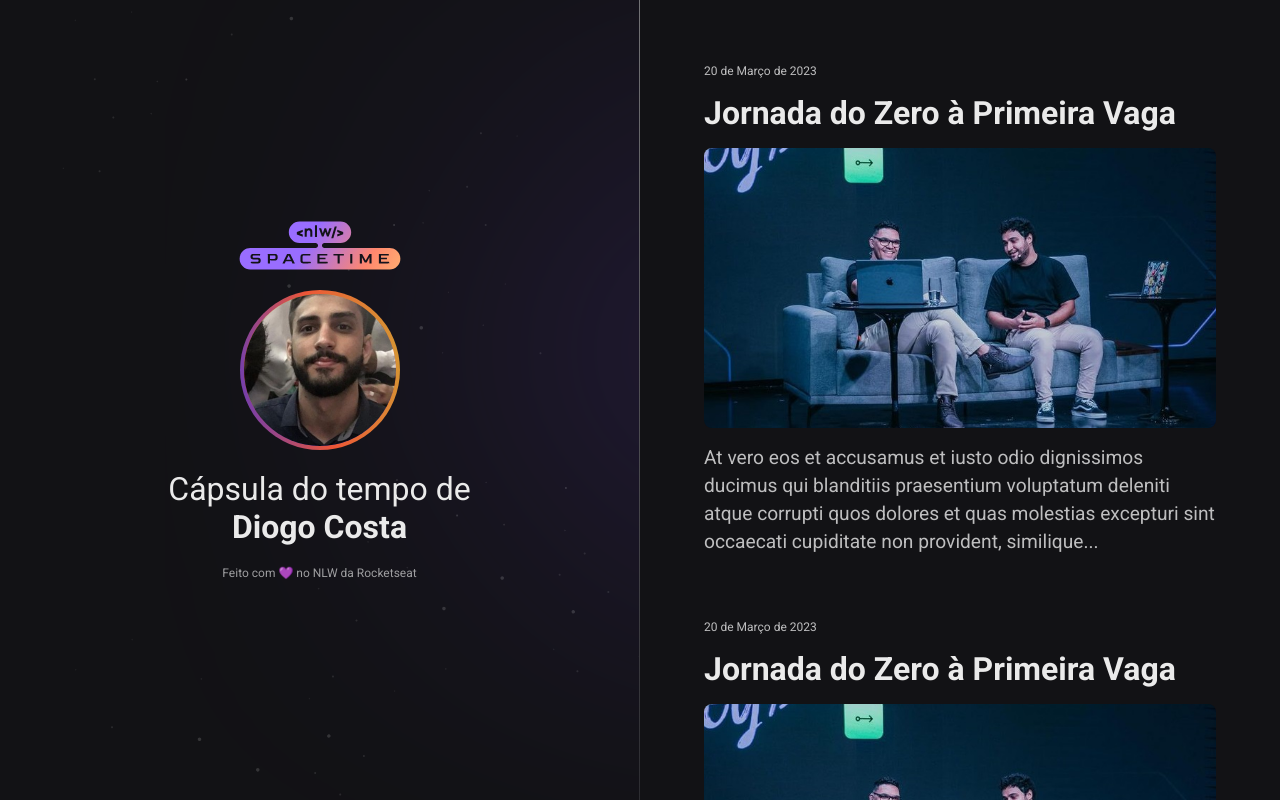
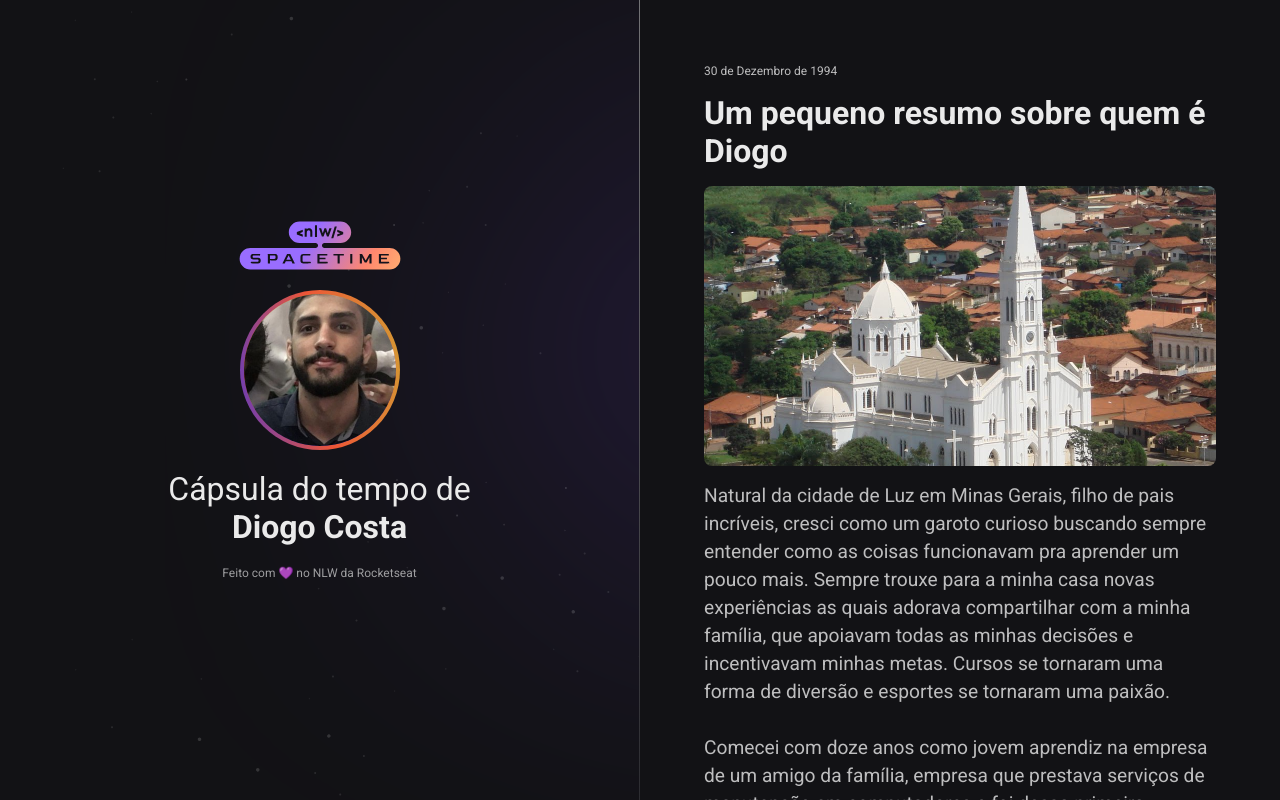
Before and after one commit to diogocnew/nlwspacetime, a plain HTML site: page index.html in a window 1280 px wide. Drawn offline with Linux system fonts and the light colour scheme.

Commit message:
Landingpage changes

```diff
--- a/index.html
+++ b/index.html
@@ -30,30 +30,48 @@
 
     <nav>
 
-    <a href="https://www.youtube.com/live/3nz5HkUJaVU?feature=share" target="_blank" class="memory">
-        <small>20 de Março de 2023</small>
-        <h1>Jornada do Zero à Primeira Vaga</h1>
-        <div><img src="./assets/jornada.png" alt="Rodrigo e Mayk apresentando o evento Jornada do Zero à Primeira Vaga" /></div>
-        <p>At vero eos et accusamus et iusto odio dignissimos ducimus qui blanditiis praesentium voluptatum deleniti atque corrupti quos dolores et quas molestias excepturi sint occaecati cupiditate non provident, similique...</p>
+    <a href="https://www.luz.mg.gov.br/" target="_blank" class="memory">
+        <small>30 de Dezembro de 1994</small>
+        <h1>Um pequeno resumo sobre quem é Diogo</h1>
+        <div><img src="./assets/luz.jpg" alt="Fotografia panorâmica da Catedral Diocesana de Luz MG - Imagem retirada do Edital de concursos Brasil" /></div>
+        <p>Natural da cidade de Luz em Minas Gerais, filho de pais incríveis, cresci como um garoto curioso buscando sempre entender como as coisas funcionavam pra aprender um pouco mais.
+            Sempre trouxe para a minha casa novas experiências as quais adorava compartilhar com a minha família, que apoiavam todas as minhas decisões e incentivavam minhas metas.
+            Cursos se tornaram uma forma de diversão e esportes se tornaram uma paixão.<br>
+            <br>
+            Comecei com doze anos como jovem aprendiz na empresa de um amigo da família, empresa que prestava serviços de manutenção em computadores e foi dessa primeira experiência de trabalho que surgiu o interesse pela tecnologia. Com o passar dos anos trabalhei em algumas outras empresas voltadas para técnologia e também me arrisquei como auxiliar de escritório, adquirindo experiência de uma nova área que hoje me acrescenta muito em minha atual profissão como Analista de Sistemas.
+        </p>
     </div>
     </a>
-
-    <a href="https://www.youtube.com/live/3nz5HkUJaVU?feature=share" target="_blank" class="memory">
-        <small>20 de Março de 2023</small>
-        <h1>Jornada do Zero à Primeira Vaga</h1>
-        <div><img src="./assets/jornada.png" alt="Rodrigo e Mayk apresentando o evento Jornada do Zero à Primeira Vaga" /></div>
-        <p>At vero eos et accusamus et iusto odio dignissimos ducimus qui blanditiis praesentium voluptatum deleniti atque corrupti quos dolores et quas molestias excepturi sint occaecati cupiditate non provident, similique...</p>
+    <a href="https://www.una.br/unidades/bom-despacho/" target="_blank" class="memory">
+        <small>20 de Março de 2017</small>
+        <h1>Minha jornada acadêmica</h1>
+        <div><img src="./assets/UnaBomDespacho.png" alt="Fotografia panorâmica da Universidade Una de Bom Despacho" /></div>
+        <p>Após o término do ensino fundamental e médio, adentrei ao mundo acadêmico inicialmente na antiga faculdade Alis, no bacharel em Sistemas de informação. Após conclusão de dois semestres me arrisquei por um período apenas em uma universidade pública, a Universidade Federal de Viçosa no campus de Rio Paranaíba (UFV RP), realizando o mesmo curso.
+            Difundi um pouco dos meus conhecimentos em esportes monitorando atividades extracurriculares, participei de grupos de estudos e adquiri grande conhecimento estudando por lá, mas por motivos pessoais minha jornada acadêmica pelo menos por ali chegou ao fim.<br>
+            Após retornar para Luz, fiz a reentrada no bacharel em Bom Despacho/MG, dessa vez com a faculdade recebendo o novo título de Universidade, a Universidade UNA.<br>
+            <br>Concluí o bacharel em Sistemas de Informação em 2021, já trabalhando como analista em minha área e com conhecimento pronto para ser utilizado no mercado de trabalho.
+        </p>
     </div>
     </a>
+    <a href="https://youtu.be/DqrmwCE3aRI" target="_blank" class="memory">
+        <small>17 de Janeiro de 2019</small>
+        <h1>Minha profissão e a empresa</h1>
+        <div><img src="./assets/WorldSystem.png" alt="Fotografia da fachada - World System" /></div>
+        <p>Enquanto ainda em busca da alcunha do título de bacharel em Sistemas de Informação, me integrei a World System, empresa de sistemas comerciais que é referência no quesito ERP no mercado da minha região. Acolhido e guiado por excelentes profissionais busquei crescimento profissional, evoluindo como analista e buscando resultados também para o crescimento da empresa, nada mais justo não é mesmo?
+        <br>
+        Ainda atuo como analista e almejo me tornar um desenvolvedor, aplicando experiências adquiridas ao longo da minha carreira e educação.
+    <br>
+    <br>
+    <br>
+    Se chegou até aqui, gostaria de lhe oferecer meus mais sinceros agradecimentos, a jornada é longa mas o fim é gratificante. Assim espero!  🤞
+    <br>
+    <br>
+    <em>"Ninguém disse que seria facil e isso que torna a vida uma infinita busca, se você não tivesse uma missão tudo seria tão tediante."</em>
+    <br> - Felipe Schindler.
 
-    <a href="https://www.youtube.com/live/3nz5HkUJaVU?feature=share" target="_blank" class="memory">
-        <small>20 de Março de 2023</small>
-        <h1>Jornada do Zero à Primeira Vaga</h1>
-        <div><img src="./assets/jornada.png" alt="Rodrigo e Mayk apresentando o evento Jornada do Zero à Primeira Vaga" /></div>
-        <p>At vero eos et accusamus et iusto odio dignissimos ducimus qui blanditiis praesentium voluptatum deleniti atque corrupti quos dolores et quas molestias excepturi sint occaecati cupiditate non provident, similique...</p>
+    </p>
     </div>
     </a>
-
 
     </nav>
 </body>
```
Also changed, not shown: assets/Tumb.png (added), assets/UnaBomDespacho.png (added), assets/WorldSystem.png (added), assets/luz.jpg (added).
